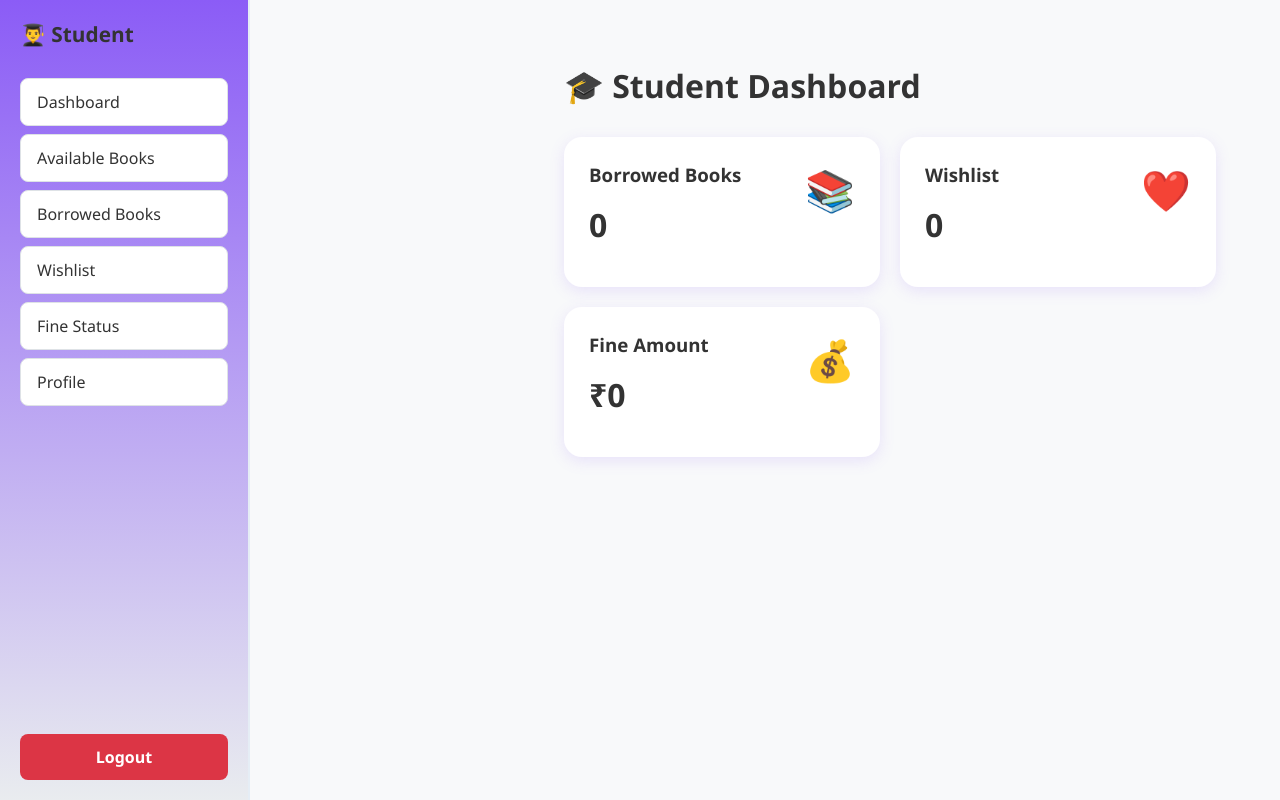
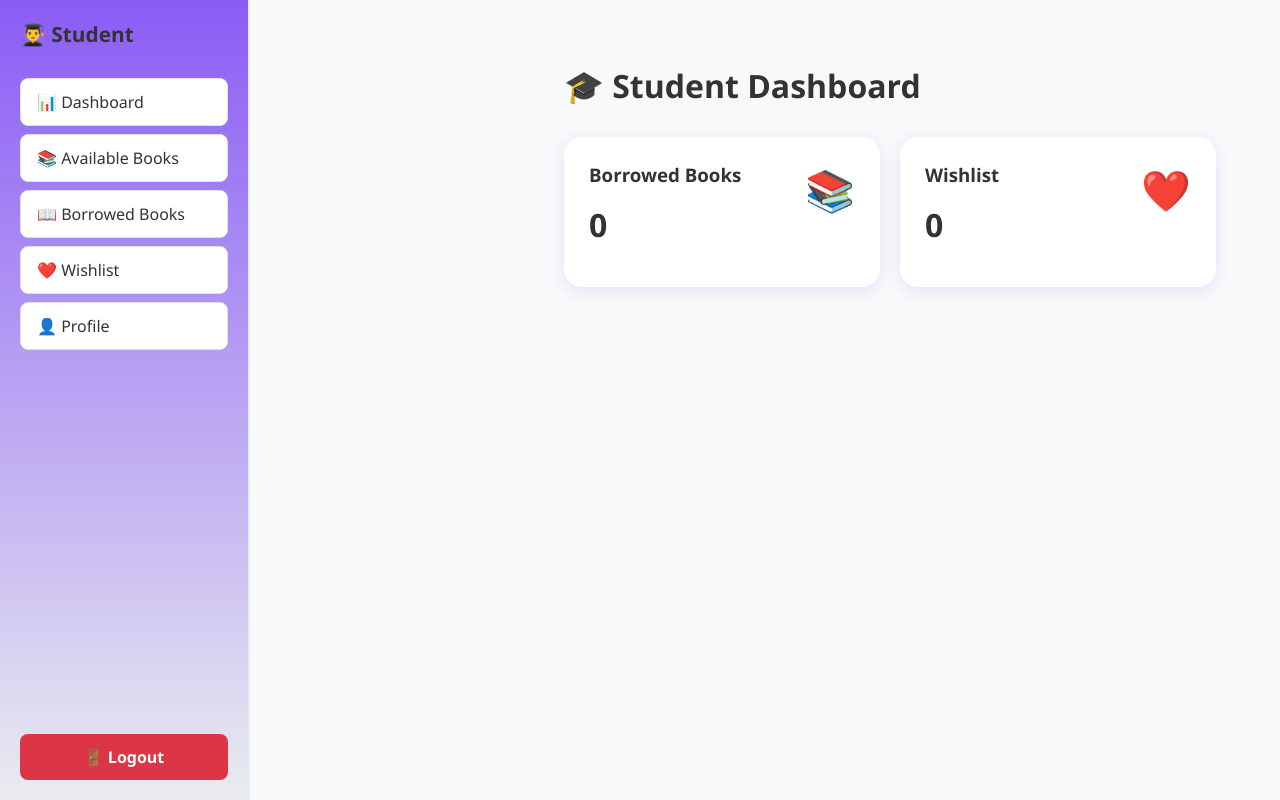
Before and after one commit to ChVSNagasri/DBEDBD, a React app: page /student in a window 1280 px wide. Built offline with nearby package versions, Linux system fonts and the light colour scheme; no server answers; the HTML template or start-up script is replaced by a standard one.

Commit message:
Modified sidebar

```diff
--- a/src/admin/AdminDashboard.jsx
+++ b/src/admin/AdminDashboard.jsx
@@ -75,7 +75,7 @@ function AdminDashboard() {
         <DashboardCard title="Students" value={students} icon="👨‍🎓" />
         <DashboardCard title="Librarians" value={librarians} icon="👨‍💼" />
         <DashboardCard title="Admins" value={admins} icon="🛡️" />
-        <DashboardCard title="Pending Fines" value={`₹${pendingFines}`} icon="💰" />
+
       </div>
     </AdminLayout>
   );
--- a/src/components/StudentSidebar.jsx
+++ b/src/components/StudentSidebar.jsx
@@ -7,15 +7,31 @@ function StudentSidebar() {
       <h2 className='logo'>👨‍🎓 Student</h2>
 
       <nav className='sidebar-nav'>
-        <Link to='/student/dashboard' className='nav-link'>Dashboard</Link>
-        <Link to='/student/available-books' className='nav-link'>Available Books</Link>
-        <Link to='/student/borrowed-books' className='nav-link'>Borrowed Books</Link>
-        <Link to='/student/wishlist' className='nav-link'>Wishlist</Link>
-        <Link to='/student/fine-status' className='nav-link'>Fine Status</Link>
-        <Link to='/student/profile' className='nav-link'>Profile</Link>
+        <Link to='/student/dashboard' className='nav-link'>
+          📊 Dashboard
+        </Link>
+
+        <Link to='/student/available-books' className='nav-link'>
+          📚 Available Books
+        </Link>
+
+        <Link to='/student/borrowed-books' className='nav-link'>
+          📖 Borrowed Books
+        </Link>
+
+        <Link to='/student/wishlist' className='nav-link'>
+          ❤️ Wishlist
+        </Link>
+
+
+        <Link to='/student/profile' className='nav-link'>
+          👤 Profile
+        </Link>
       </nav>
 
-      <Link to='/login' className='logout-link'>Logout</Link>
+      <Link to='/login' className='logout-link'>
+        🚪 Logout
+      </Link>
     </div>
   )
 }
--- a/src/student/StudentDashboard.jsx
+++ b/src/student/StudentDashboard.jsx
@@ -62,11 +62,7 @@ function StudentDashboard() {
           icon="❤️"
         />
 
-        <DashboardCard
-          title="Fine Amount"
-          value={`₹${fineAmount}`}
-          icon="💰"
-        />
+
       </div>
     </StudentLayout>
   );
```
